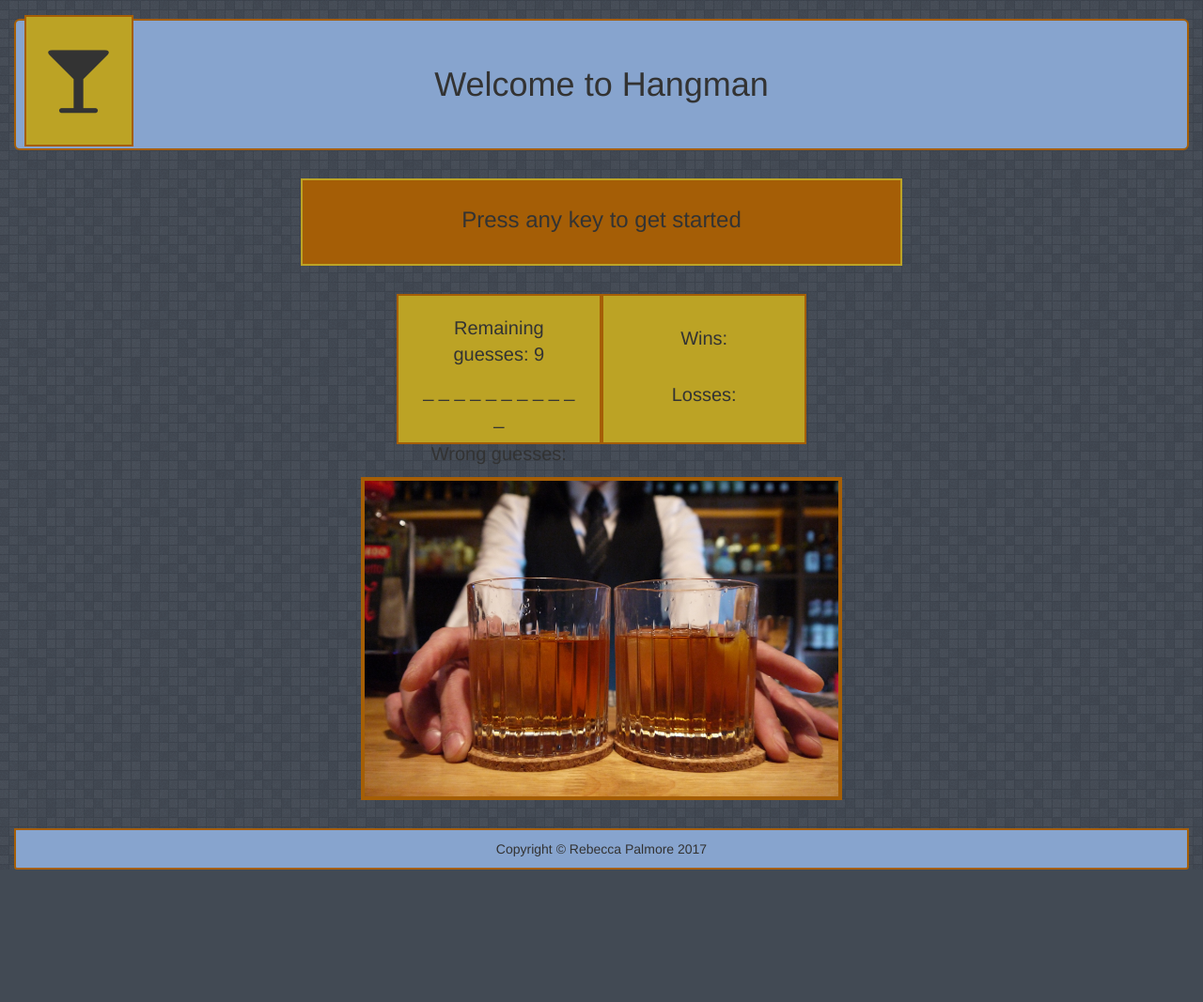
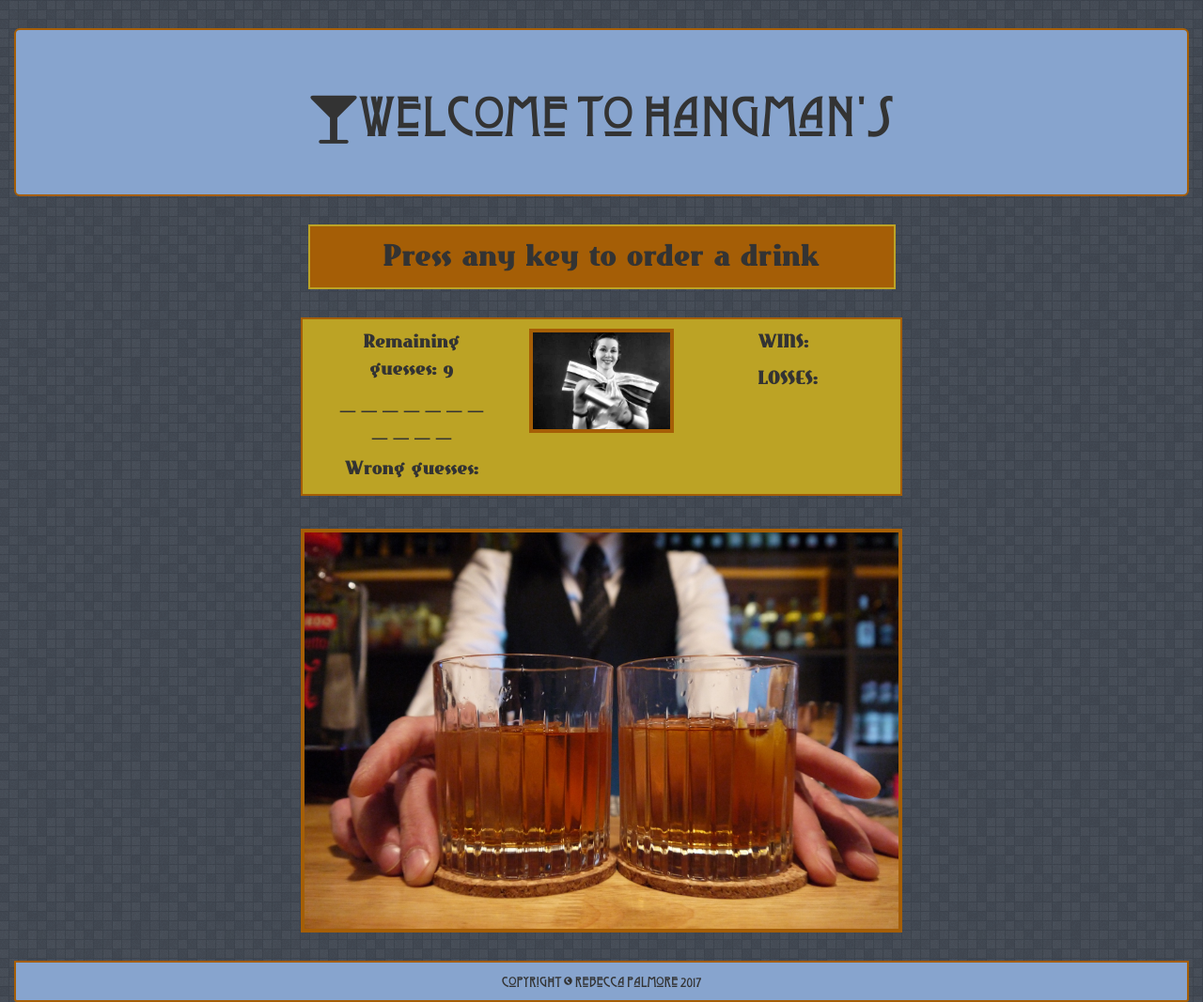
Before and after one commit to rpalmore/hangman, a PHP site: page /index.html in a window 1280 px wide. Shown: the whole page at 94% size. Before the commit the page ends 926 px from the top, so only its background shows below. Run offline with PHP 8.4, Linux system fonts and the light colour scheme.

Commit message:
updated files

```diff
--- a/assets/css/style.css
+++ b/assets/css/style.css
@@ -1,64 +1,47 @@
+@font-face {
+	font-family: myLeadFont;
+	src: url("Dyer Arts and Crafts.ttf");
+}
+
+@font-face {
+	font-family: myFont;
+	src: url("EastMarketNF.ttf");
+}
+
 body {
 	background-image: url("grey.png");
+	font-family: myLeadFont;
 }
 
-.jumbotron, .footer
-	{
+.jumbotron {
+	font-size: 55px;
+}
+
+.jumbotron, .footer	{
 	background-color: #87a4ce;
 	border: 2px solid #a55e06;
-		z-index: 100;
+	margin-top: 30px;
 }
 
-.fa
-	{
-		position: absolute;
-		top: 2%;
-		left: 2%;
-		height: 140px;
-		padding-top: 30px;
-		padding-right: 20px;
-		padding-left: 20px;
-		background-color: #bca325;
-		border: 2px solid #a55e06;
-	}
-
-.header
-	{
+.header {
+	font-family: myFont;
+	font-size: 32px;
+	padding-top: 10px;
 	background-color: #a55e06;
 	border: 2px solid #bca325;
-		font-size: 24px;
-		padding-top: 25px;
-		padding-right: 20px;
-		padding-bottom: 20px;
-		padding-left: 20px;
 	margin-bottom: 30px;
 }
 
-.main-left, .main-right
-	{
+.main {
+	font-family: myFont;
+	font-size: 20px;
 	background-color: #bca325;
 	border: 2px solid #a55e06;
-		font-size: 20px;
-		height: 160px;
-		padding-top: 20px;
-		padding-right: 20px;
-		padding-bottom: 20px;
-		padding-left: 20px;
+	height: 190px;
+	padding-top: 10px;
 	margin-bottom: 35px;
 }
 
-.main-right
-	{
-		line-height: 50px;
-	}
-
-img
-	{
+img {
 	border: 4px solid #a55e06;
 }
-
-.footer
-	{
-		margin-top: 30px;
-
-	}
--- a/assets/javascript/game.js
+++ b/assets/javascript/game.js
@@ -5,7 +5,7 @@ var computerChoices = [
     "caipirinha",
     "sazerac",
     "manhattan",
-    "pimm's cup",
+    "pimms cup",
     "moscow mule"
 ];
 
@@ -83,23 +83,18 @@ document.getElementById("chances-left").innerHTML = chances;
 document.onkeyup = function(event) {
 
 // Determine which key was pressed and convert to lower case:
-
 var userGuess = event.key.toLowerCase();
 
 // Check this is working in console.log:
-
 console.log("this is my guess " + userGuess);
 
 // In console log, compare userGuess with each letter in ComputerGuess:
-
 console.log(computerGuess.includes(userGuess));
 
 // Now try comparison as if / then statement:
-// See 1:25:06 in video.
+if (computerGuess.includes(userGuess)) {
 
-if (computerGuess.includes(userGuess)) {
-// Write code here to replace blank spaces with winning letters:
-    document.getElementById("blanks-wins").innerHTML = computerGuess.indexOf(userGuess);
+    console.log("here is index of " + computerGuess.indexOf(userGuess));
 }
 else {
     blanksLosses.push(userGuess);
--- a/index.html
+++ b/index.html
@@ -9,29 +9,23 @@
 </head>
 
 <body>
-
 	<div class="container-fluid text-center">
 
-		<i class="fa fa-glass fa-2x aria-hidden="true">
+		<header class="jumbotron"><i class="fa fa-glass fa-1x aria-hidden="true"></i>Welcome to Hangman's</header>
 
-		<h1 class="jumbotron"></i>Welcome to Hangman</h1>
+		<div class="header col-lg-6 col-lg-offset-3">
 
-
-		<div class="row">
-
-			<div class="header col-lg-6 col-lg-offset-3 text-center">
-
-				<p>Press any key to get started</p>
+			<p>Press any key to order a drink</p>
 
 		</div>
 
 		<div class="row">
 
-			<div class="main-left col-lg-2 col-lg-offset-4">
+			<div class="main col-lg-6 col-lg-offset-3">
+
+				<div class="col-lg-4">
 
 					<p>Remaining guesses: <span id="chances-left"></span></p>
-
-				<p id="blanksWins"></p>
 
 					<p id="blanks-wins"></p>
 
@@ -39,20 +33,29 @@
 
 				</div>
 
-			<div class="main-right col-lg-2">
+				<div class="col-lg-4">
 
-				<p>Wins: <span id="win-counter"</span></p>
+					<img id="gif" src="assets/css/giphy.gif" alt="cocktail hour" width="90%">
 
-				<p>Losses: <span id="loss-counter"></span></p>
+				</div>
+
+				<div class="col-lg-1 col-lg-offset-1">
+
+					<p>WINS: <span id="win-counter"</span></p>
+
+					<p>LOSSES: <span id="loss-counter"></span></p>
 
 				</div>
 
 			</div>
 
-	<img src="assets/css/cocktail.jpg" alt="cocktail hour" width="40%">
+		<img id="drinks" src="assets/css/cocktail.jpg" alt="cocktail hour" width="50%">
+
 
 		<div class="container-fluid">
+
   			<div class="footer panel-footer text-center">Copyright &copy; Rebecca Palmore 2017
+
   		</div>
 
 	</div>
```
Also changed, not shown: assets/css/Dyer Arts and Crafts.ttf (added), assets/css/EastMarketNF.ttf (added), assets/css/IronickNF.ttf (added), assets/css/giphy.gif (added). Lines whose indentation alone changed are shown as unchanged.
